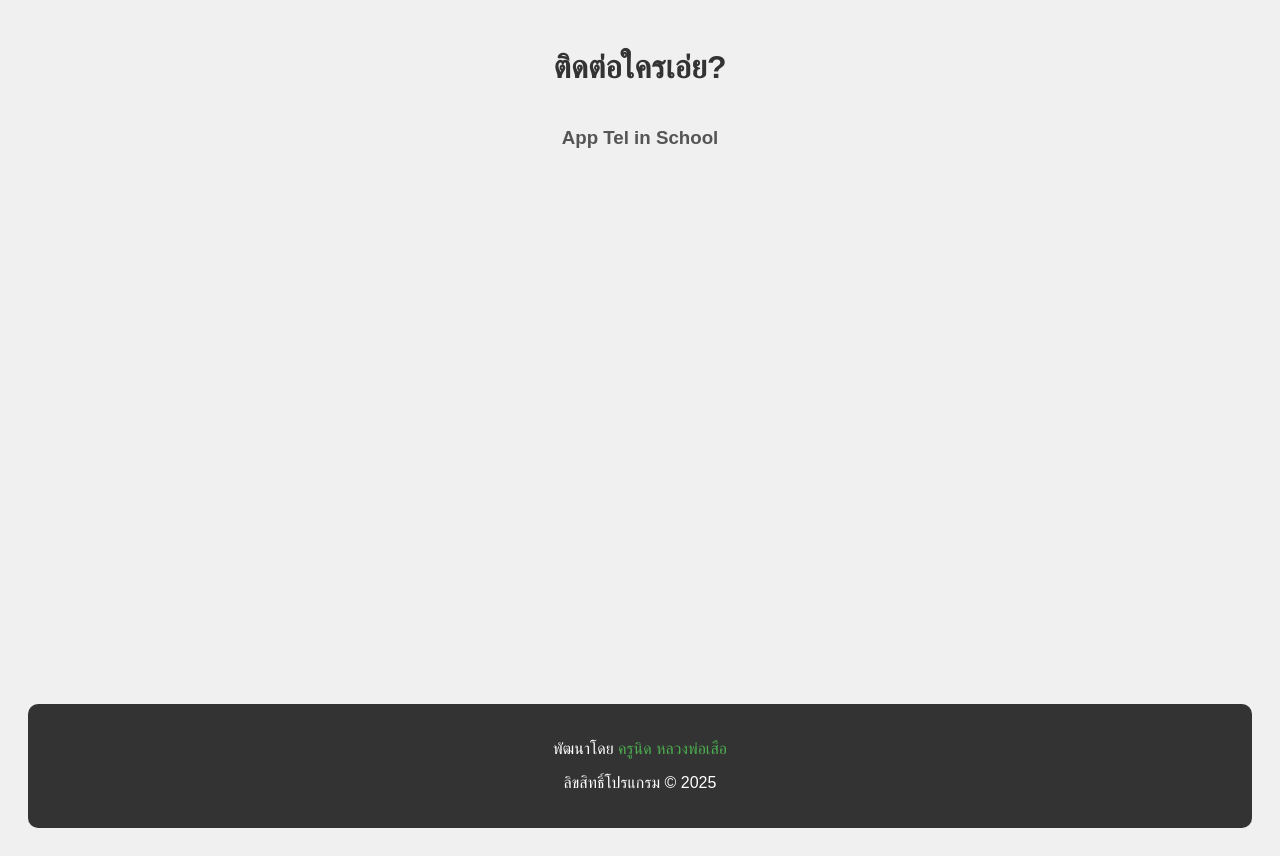
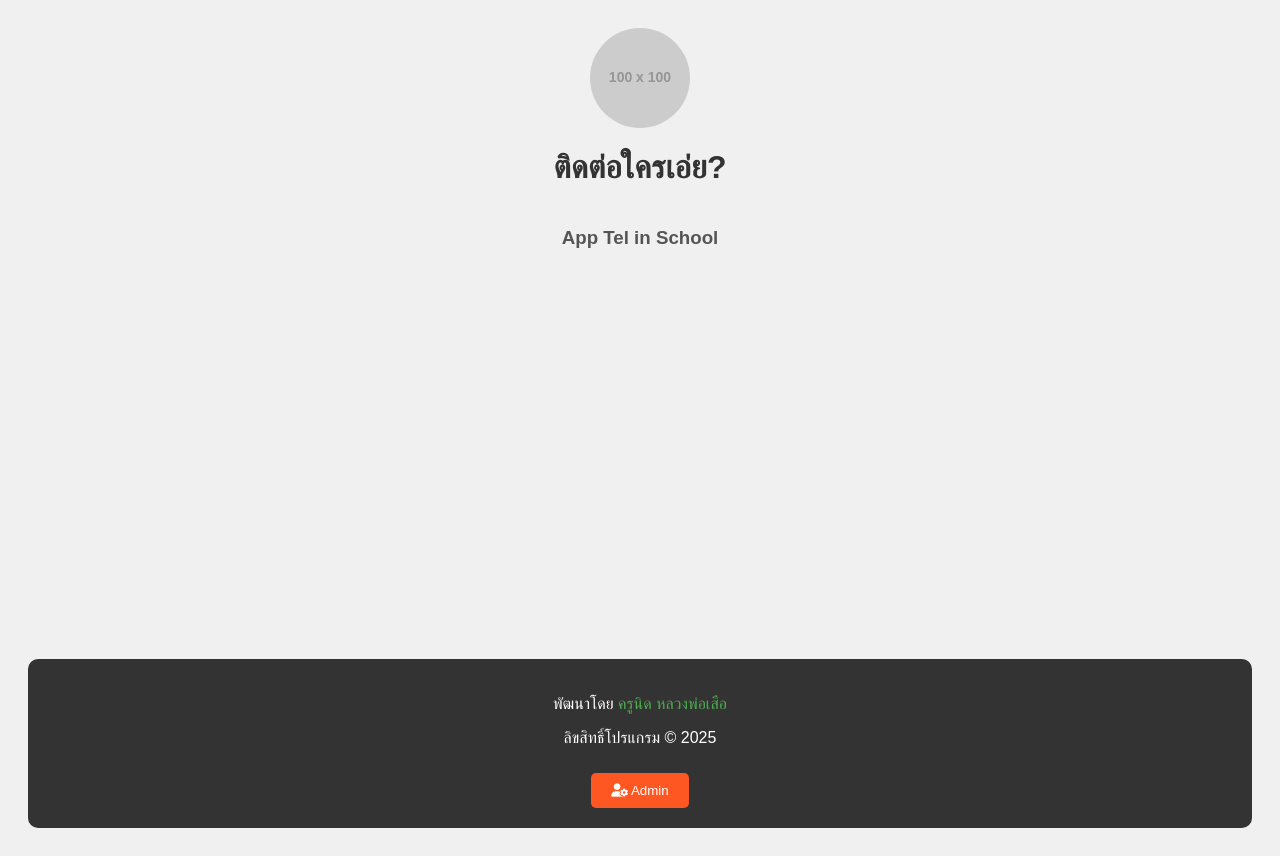
Before and after one commit to krunid/TelSchool, a plain HTML site: page index.html in a window 1280 px wide. Drawn offline with Linux system fonts and the light colour scheme; no server answers; placeholder pictures from the web are drawn by us.

Commit message:
Update index.html

```diff
--- a/index.html
+++ b/index.html
@@ -22,6 +22,14 @@
         h3 {
             text-align: center;
             color: #555;
+        }
+        .logo {
+            display: block;
+            margin: 0 auto;
+            width: 100px;
+            height: 100px;
+            border-radius: 50%;
+            object-fit: cover;
         }
         .category {
             margin-bottom: 20px;
@@ -65,6 +73,13 @@
         .contact-info span {
             margin: 2px 0;
         }
+        .teacher-image {
+            width: 50px;
+            height: 50px;
+            border-radius: 50%;
+            object-fit: cover;
+            margin-right: 10px;
+        }
         footer {
             text-align: center;
             margin-top: auto;
@@ -80,17 +95,36 @@
         footer a:hover {
             text-decoration: underline;
         }
+        .admin-button {
+            background-color: #ff5722;
+            color: white;
+            padding: 10px 20px;
+            border: none;
+            border-radius: 5px;
+            cursor: pointer;
+            margin-top: 10px;
+        }
+        .admin-button:hover {
+            background-color: #e64a19;
+        }
     </style>
 </head>
 <body>
+    <!-- โลโก้โรงเรียน -->
+    <img src="https://via.placeholder.com/100" alt="โลโก้โรงเรียน" class="logo">
 
     <h1>ติดต่อใครเอ่ย?</h1>
     <h3>App Tel in School</h3>
+
     <div id="content"></div>
 
     <footer>
         <p>พัฒนาโดย <a href="https://krunid.github.io/krunid/" target="_blank">ครูนิด หลวงพ่อเสือ</a></p>
         <p>ลิขสิทธิ์โปรแกรม &copy; 2025</p>
+        <!-- ปุ่ม Admin -->
+        <button class="admin-button" onclick="window.open('https://docs.google.com/spreadsheets/d/YOUR_SHEET_ID/edit', '_blank')">
+            <i class="fas fa-user-cog"></i> Admin
+        </button>
     </footer>
 
     <script>
@@ -123,10 +157,13 @@
                         const contactDiv = document.createElement('div');
                         contactDiv.className = 'contact';
                         contactDiv.innerHTML = `
-                            <div class="contact-info">
-                                <span>1. ชื่อ: ${contact['ชื่อ']}</span>
-                                <span>2. ตำแหน่ง: ${contact['ตำแหน่ง']}</span>
-                                <span>3. เบอร์โทร: ${contact['เบอร์โทร']}</span>
+                            <div style="display: flex; align-items: center;">
+                                <img src="${contact['ภาพ']}" alt="ครู" class="teacher-image">
+                                <div class="contact-info">
+                                    <span>1. ชื่อ: ${contact['ชื่อ']}</span>
+                                    <span>2. ตำแหน่ง: ${contact['ตำแหน่ง']}</span>
+                                    <span>3. เบอร์โทร: ${contact['เบอร์โทร']}</span>
+                                </div>
                             </div>
                             <button onclick="call('${contact['เบอร์โทร'].replace(/-/g, '')}')">
                                 <i class="fas fa-phone"></i> <!-- ไอคอนโทรศัพท์ -->
```
